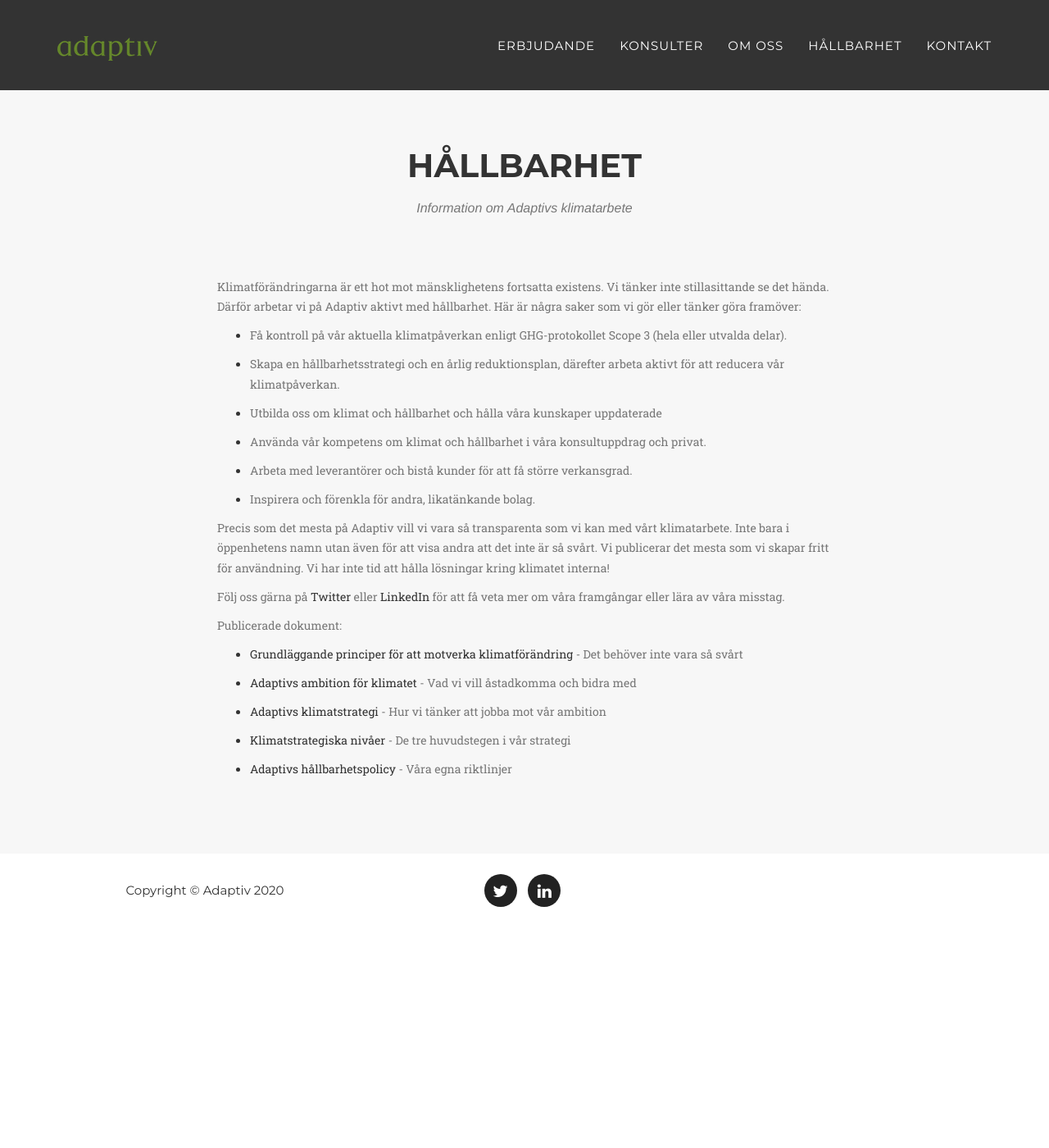
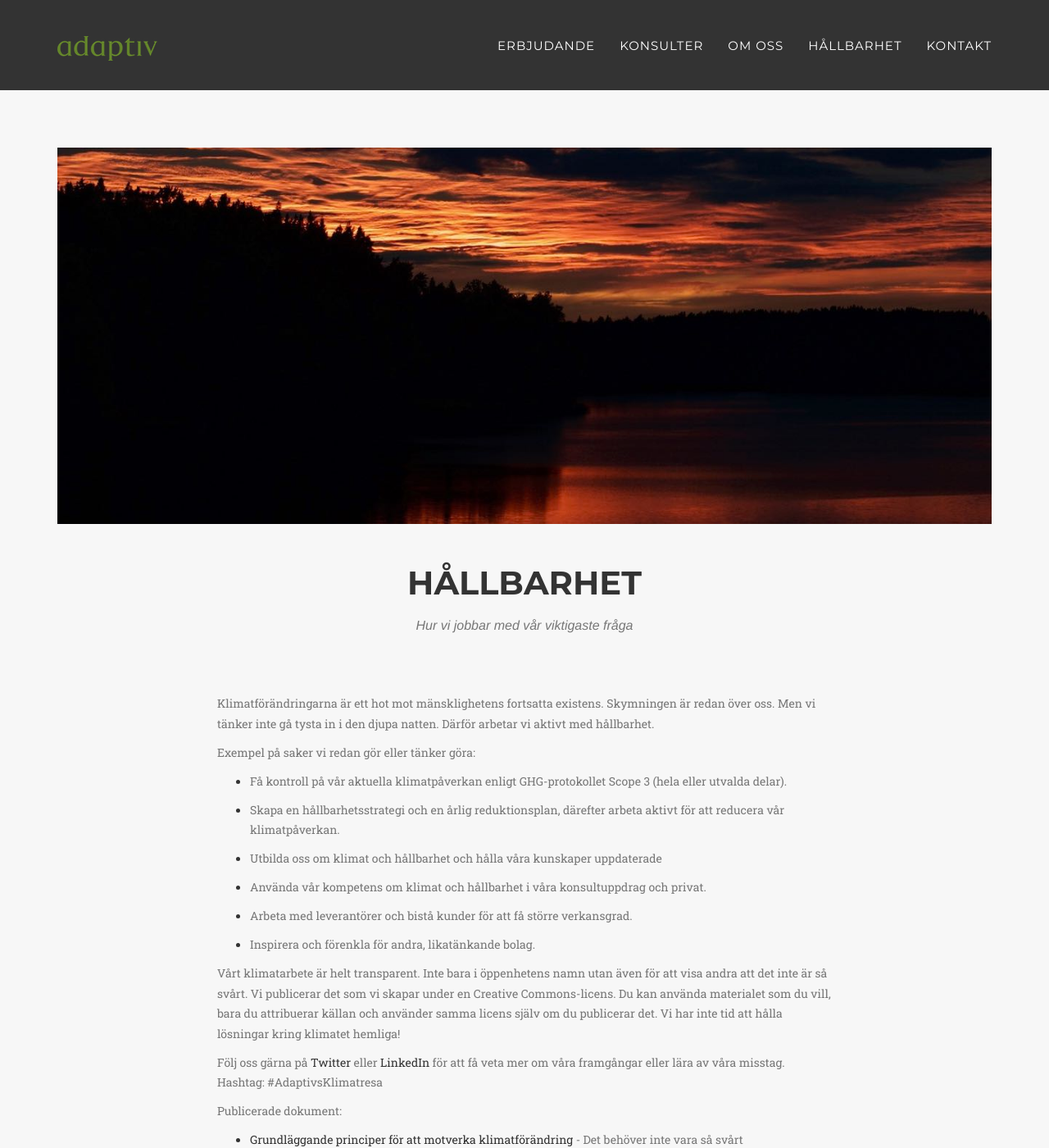
Before and after one commit to adaptiv/adaptiv_agency, a Jekyll site: the page built from sustainability.html, in a window 1280 px wide and 1400 px high. Shown: the whole window at 82% size. Built offline with Jekyll 4.4.1, drawn with Linux system fonts in a browser that asks for light colours; some web fonts are replaced.

Commit message:
Lägg till bild och text kring CC-licens

```diff
--- a/_includes/css/agency.css
+++ b/_includes/css/agency.css
@@ -63,6 +63,11 @@ h6 {
 
 .img-centered {
     margin: 0 auto;
+}
+
+.img-heading {
+    margin: 0px auto;
+    margin-bottom: 50px;
 }
 
 .bg-light-gray {
--- a/_includes/sustainability.html
+++ b/_includes/sustainability.html
@@ -2,22 +2,27 @@
 <section id="sustainability" class="bg-light-gray">
   <div class="container">
     <div class="row">
+      <div class="col-lg-12">
+        <img src="../img/sunset-wide.jpg" class="img-heading img-responsive" alt="">
+      </div>
+    </div>
+    <div class="row">
       <div class="col-lg-12 text-center">
         <h2 class="section-heading">Hållbarhet</h2>
-        <h3 class="section-subheading text-muted">Information om Adaptivs klimatarbete</h3>
+        <h3 class="section-subheading text-muted">Hur vi jobbar med vår viktigaste fråga</h3>
       </div>
     </div>
     <div class="row">
       <div class="col-lg-8 col-lg-offset-2">
         <p class="text-muted">
-          Klimatförändringarna är ett hot mot mänsklighetens fortsatta existens.
-          Vi tänker inte stillasittande se det hända. Därför arbetar vi på Adaptiv aktivt med hållbarhet.
-          Här är några saker som vi gör eller tänker göra framöver:
+          Klimatförändringarna är ett hot mot mänsklighetens fortsatta existens. Skymningen är redan över oss.
+          Men vi tänker inte gå tysta in i den djupa natten. Därför arbetar vi aktivt med hållbarhet.
         </p>
       </div>
     </div>
     <div class="row">
       <div class="col-lg-8 col-lg-offset-2 text-left">
+        <p class="text-muted">Exempel på saker vi redan gör eller tänker göra:</p>
         <ul>
           <li>
             <p class="text-muted">Få kontroll på vår aktuella klimatpåverkan enligt GHG-protokollet Scope 3 (hela eller utvalda delar).</p>
@@ -43,10 +48,12 @@
     <div class="row">
       <div class="col-lg-8 col-lg-offset-2">
         <p class="text-muted">
-          Precis som det mesta på Adaptiv vill vi vara så transparenta som vi kan med vårt klimatarbete.
+          Vårt klimatarbete är helt transparent.
           Inte bara i öppenhetens namn utan även för att visa andra att det inte är så svårt.
-          Vi publicerar det mesta som vi skapar fritt för användning.
-          Vi har inte tid att hålla lösningar kring klimatet interna!
+          Vi publicerar det som vi skapar under en Creative Commons-licens.
+          Du kan använda materialet som du vill, bara du attribuerar källan
+          och använder samma licens själv om du publicerar det.
+          Vi har inte tid att hålla lösningar kring klimatet hemliga!
         </p>
       </div>
     </div>
@@ -55,7 +62,7 @@
         <p class="text-muted">
           Följ oss gärna på <a class="dark" href="https://twitter.com/adaptivsthlm">Twitter</a>
           eller <a class="dark" href="https://www.linkedin.com/company/adaptiv-sthlm/">LinkedIn</a>
-          för att få veta mer om våra framgångar eller lära av våra misstag.
+          för att få veta mer om våra framgångar eller lära av våra misstag. Hashtag: #AdaptivsKlimatresa
         </p>
       </div>
     </div>
```
Also changed, not shown: img/sunset-wide.jpg (added).
